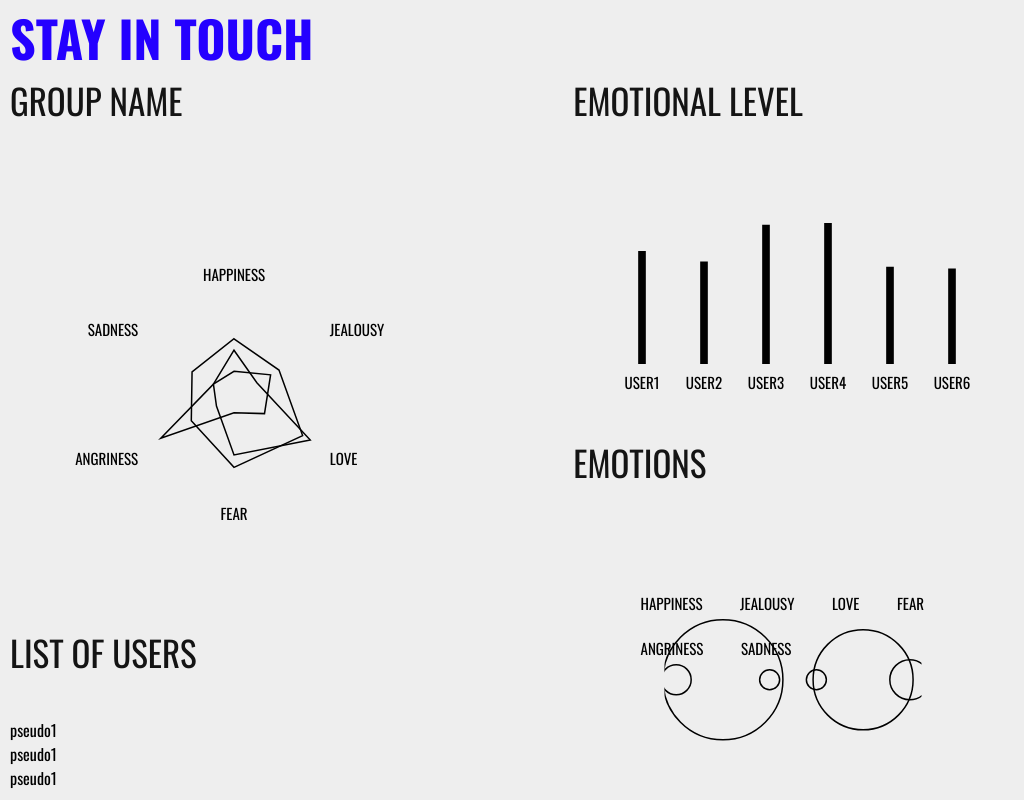
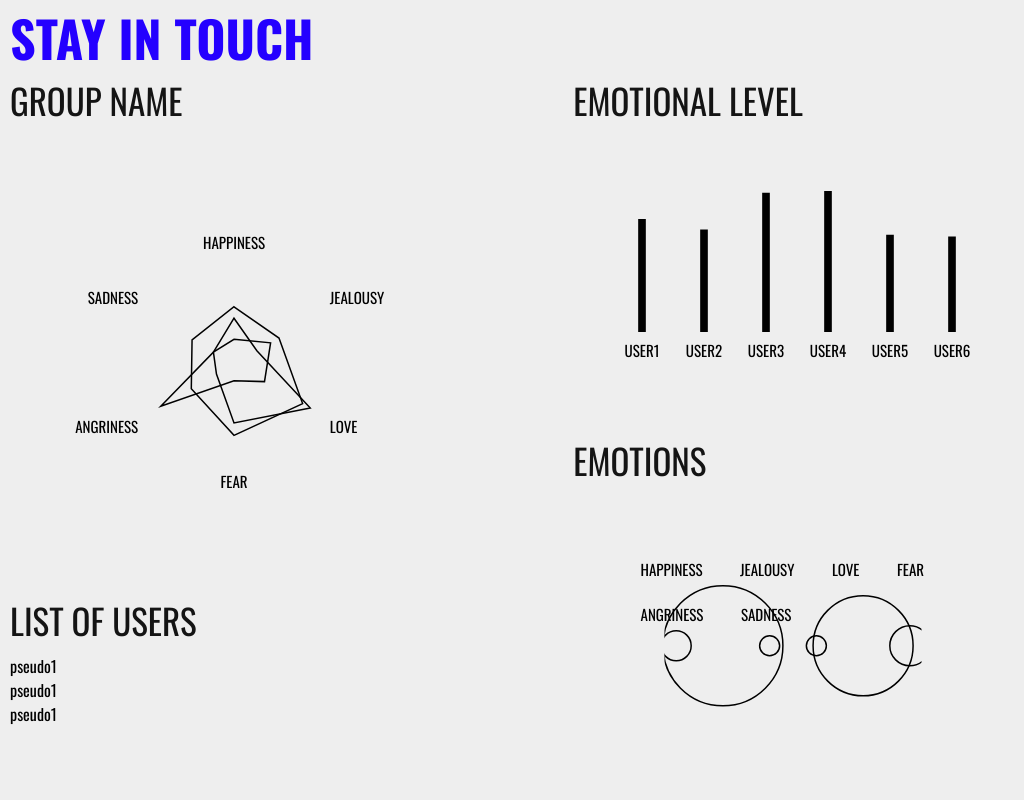
Before and after one commit to angladeelodie/stay_in_touch, an Electron app: page index.html in a window 1024 px wide. Drawn offline with nearby package versions, Linux system fonts and the light colour scheme; no server answers; a web font is replaced by a local one.

Commit message:
css changes

```diff
--- a/index.html
+++ b/index.html
@@ -13,7 +13,7 @@
     <div class="container">
       <div class="leftPanel">
         <h2><a href="index2.html">Group Name</a></h2>
-        <div class="canvasContainer">
+        <div class="canvasContainer" width="80%">
           <canvas id="chart1"></canvas>
         </div>
         <h2>List of users</h2>
--- a/style.css
+++ b/style.css
@@ -30,7 +30,7 @@ h2 {
   font-weight: 400;
   margin: 0;
   padding-left: 10px;
-  padding-bottom: 5vh;
+  padding-bottom: 1vh;
 }
 a {
   text-decoration: none;
```
